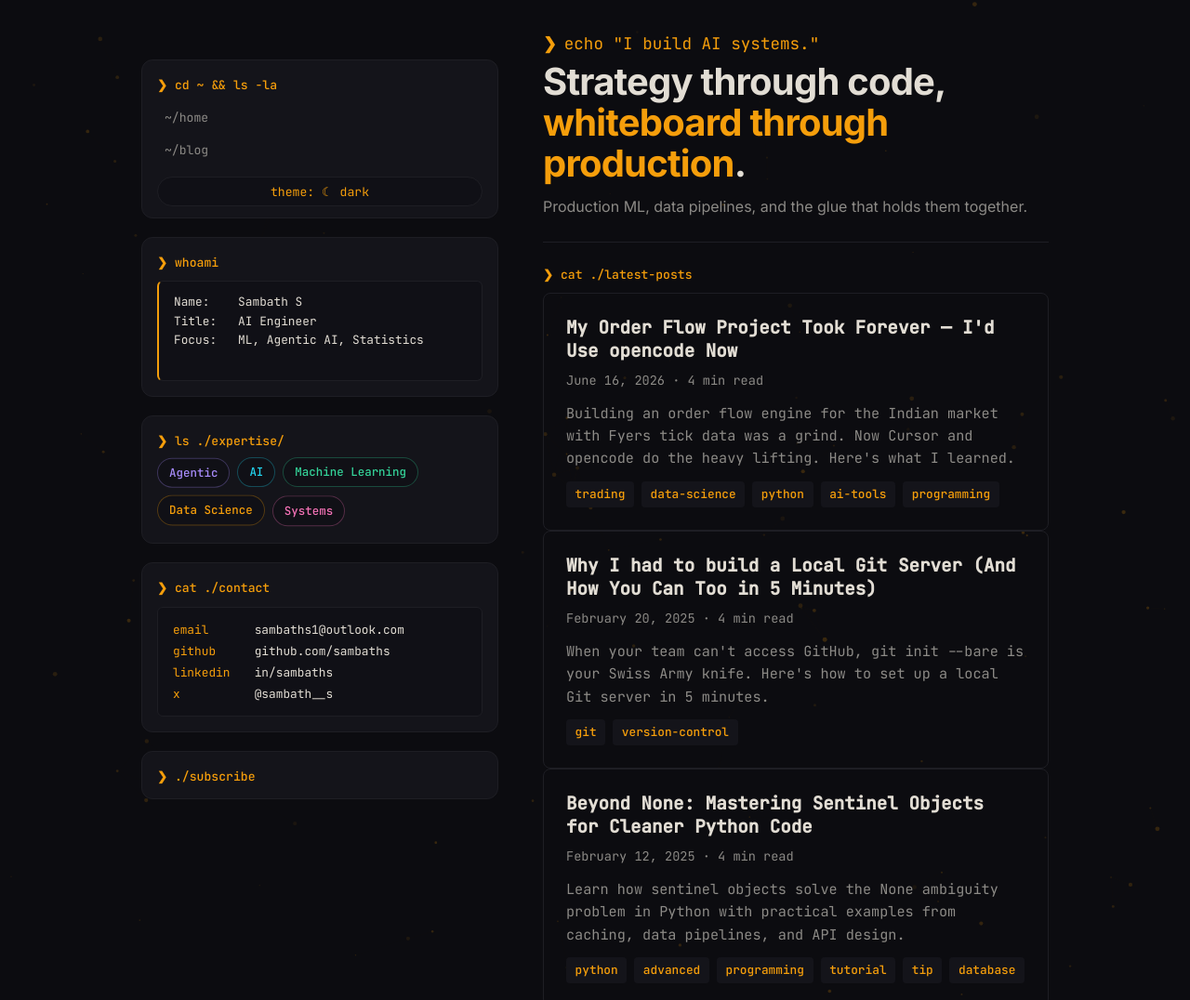
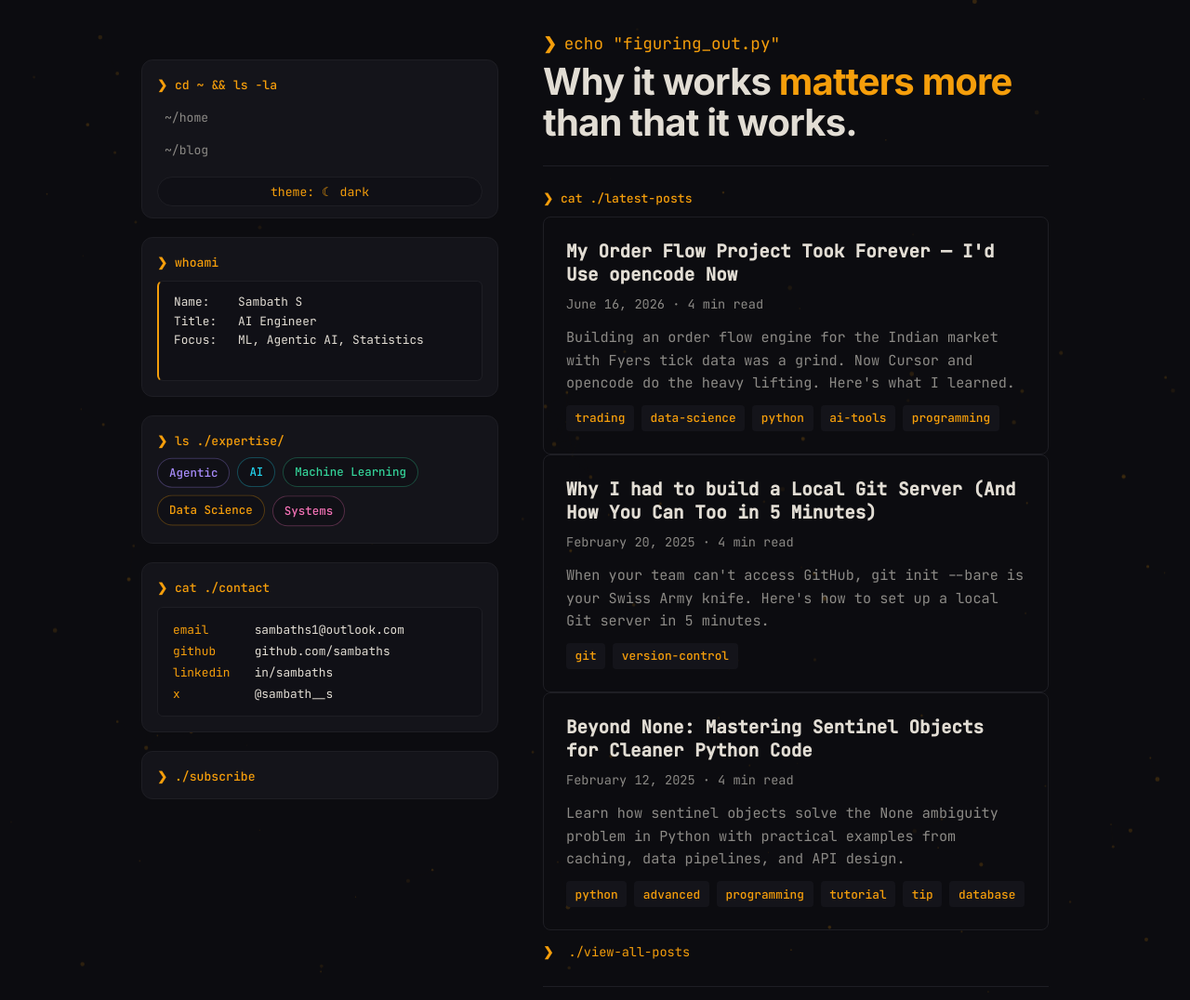
Before and after one commit to sambaths/sambaths-site, an Astro site: page / in a window 1280 px wide. Shown: the top 1076 px of the page at 93% size. Built offline with nearby package versions, Linux system fonts and the light colour scheme; Astro itself is replaced by a stand-in of ours; some packages are replaced by stand-ins of ours; code samples lack their colours.

Commit message:
Update homepage tagline to 'Why it works matters more than that it works.'

```diff
--- a/src/components/TerminalHome.astro
+++ b/src/components/TerminalHome.astro
@@ -79,15 +79,12 @@ Focus:   ML, Agentic AI, Statistics
     <main class="proto-b__main">
       <p class="proto-b__big-prompt">
         <span class="proto-b__prompt-symbol">❯</span>
-        <span class="proto-b__cmd-text">echo "I build AI systems."</span>
+        <span class="proto-b__cmd-text">echo "figuring_out.py"</span>
       </p>
+
       <h1 class="proto-b__headline">
-        Strategy through code, <span class="proto-b__accent">whiteboard through production</span>.
+        Why it works <span class="proto-b__accent">matters more</span> than that it works.
       </h1>
-
-      <p class="proto-b__lead">
-        Production ML, data pipelines, and the glue that holds them together.
-      </p>
 
       <hr class="proto-b__hr" />
 
--- a/src/pages/index.astro
+++ b/src/pages/index.astro
@@ -5,6 +5,6 @@ import BaseLayout from '../layouts/BaseLayout.astro';
 import TerminalHome from '../components/TerminalHome.astro';
 ---
 
-<BaseLayout title="Sambath S | AI Engineer" description="I build AI systems. Strategy through code, whiteboard through production." url="/">
+<BaseLayout title="Sambath S | AI Engineer" description="Why it works matters more than that it works." url="/">
   <TerminalHome />
 </BaseLayout>
```
